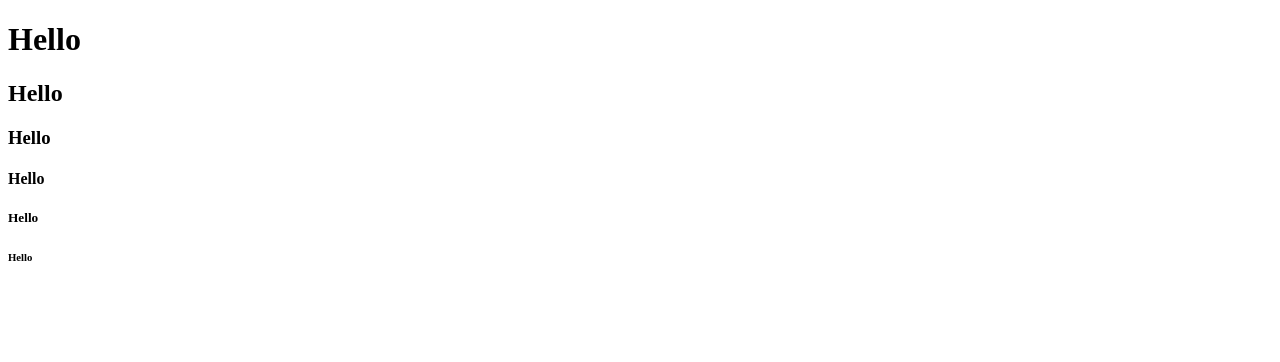
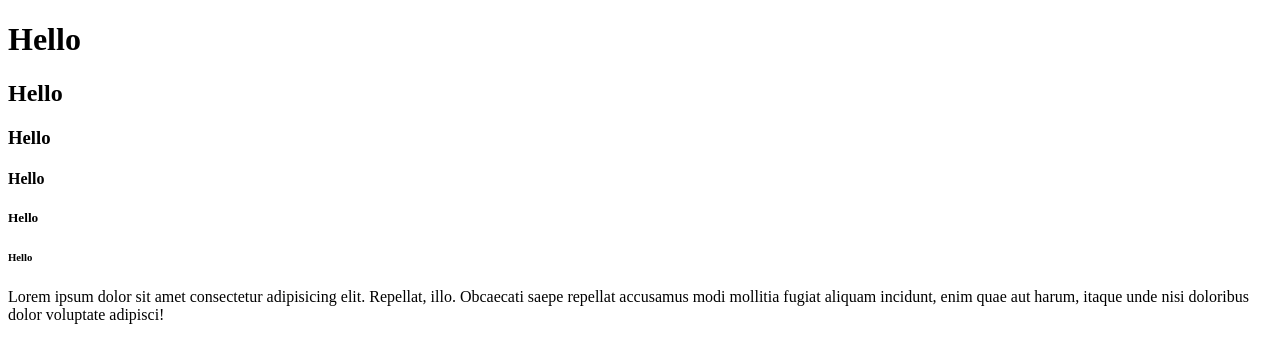
Before and after one commit to tharindi-hub/2026-09-12-IT-Day-02, a plain HTML site: page index.html in a window 1280 px wide. Drawn offline with Linux system fonts and the light colour scheme.

Commit message:
add paragraph

```diff
--- a/index.html
+++ b/index.html
@@ -12,5 +12,7 @@
    <h4>Hello</h4>
    <h5>Hello</h5>
    <h6>Hello</h6>
+
+   <p>Lorem ipsum dolor sit amet consectetur adipisicing elit. Repellat, illo. Obcaecati saepe repellat accusamus modi mollitia fugiat aliquam incidunt, enim quae aut harum, itaque unde nisi doloribus dolor voluptate adipisci!</p>
 </body>
 </html>
```
